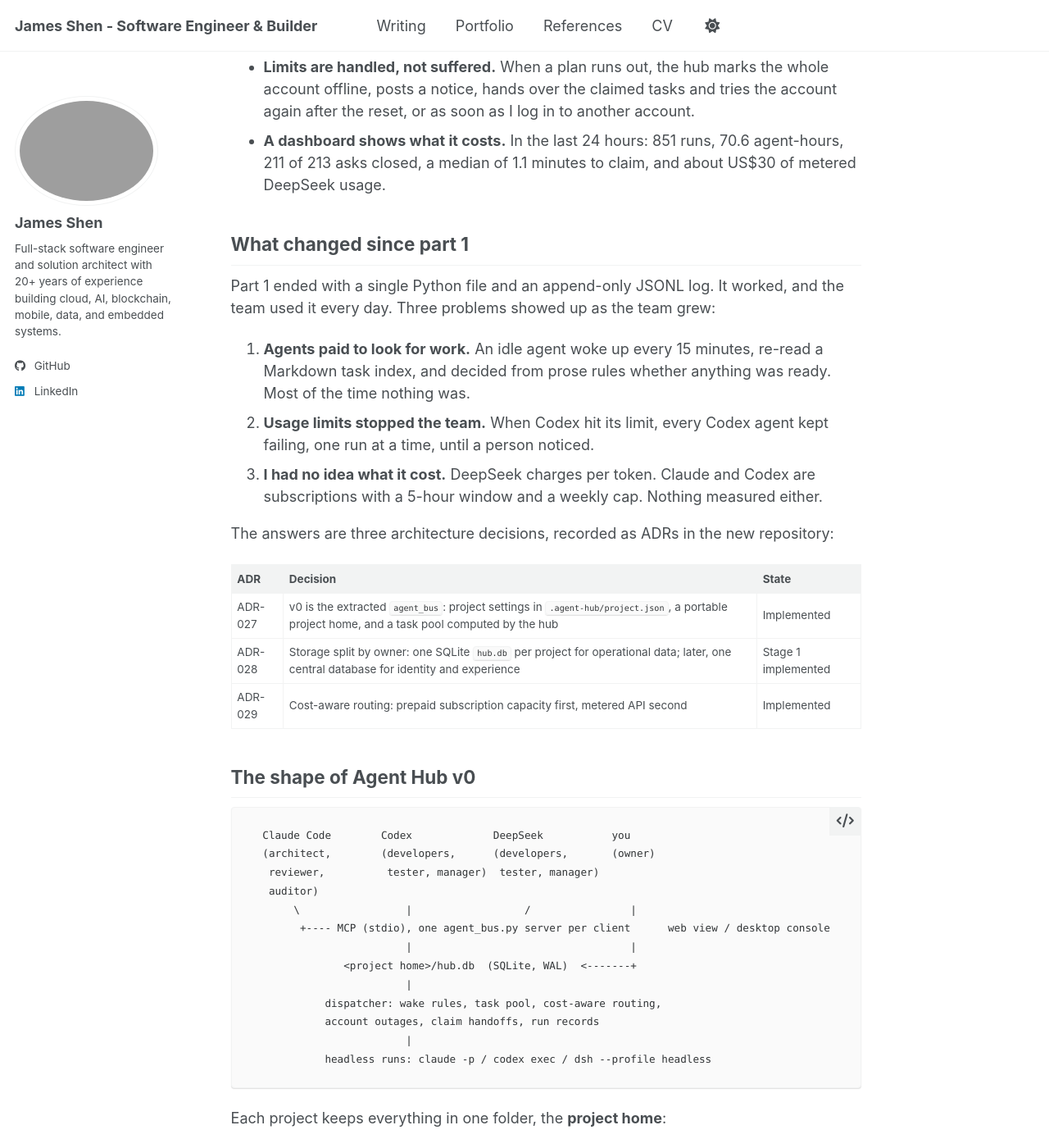
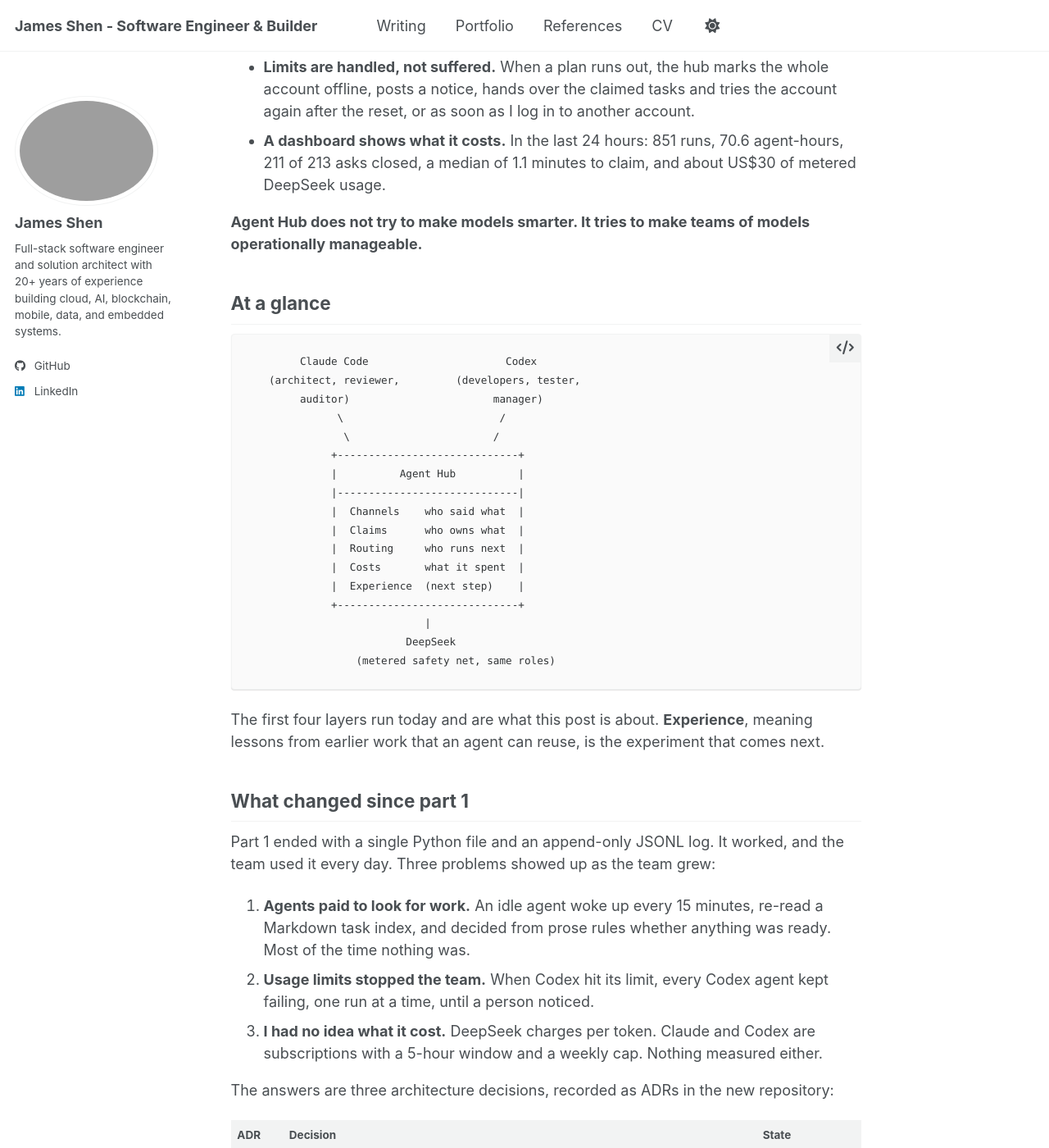
Before and after one commit to guidebee/guidebee.github.io, a Jekyll site: the page built from _posts/2026-11-10-agent-hub-v0-coordination-hub-for-ai-coding-agents.md, in a window 1280 px wide and 1400 px high, scrolled down 1235 px. Shown: the whole window at 82% size. Built offline with Jekyll 4.4.1, drawn with Linux system fonts in a browser that asks for light colours; a script bundle is joined from its source files by our own code; library files that are not in the unit come from our copies; some of the changed text lies outside the part shown.

Commit message:
Post #47: one-line summary, at-a-glance diagram, honest scope note
From review feedback: state what Agent Hub is for in one line after the
TL;DR, add a skimmable diagram (Claude, Codex and DeepSeek around the
channels, claims, routing, costs and next-step experience layers), and
say near the conclusion that the numbers show coordination, not better
software outcomes.

Co-Authored-By: Claude Opus 5.5 <noreply@anthropic.com>

````diff
--- a/_posts/2026-11-10-agent-hub-v0-coordination-hub-for-ai-coding-agents.md
+++ b/_posts/2026-11-10-agent-hub-v0-coordination-hub-for-ai-coding-agents.md
@@ -41,6 +41,33 @@ when I let that team run on its own for a day, and what I had to build to trust
   in to another account.
 - **A dashboard shows what it costs.** In the last 24 hours: 851 runs, 70.6 agent-hours, 211 of 213 asks
   closed, a median of 1.1 minutes to claim, and about US$30 of metered DeepSeek usage.
+
+**Agent Hub does not try to make models smarter. It tries to make teams of models operationally manageable.**
+
+## At a glance
+
+```
+        Claude Code                      Codex
+   (architect, reviewer,         (developers, tester,
+        auditor)                       manager)
+              \                         /
+               \                       /
+             +-----------------------------+
+             |          Agent Hub          |
+             |-----------------------------|
+             |  Channels    who said what  |
+             |  Claims      who owns what  |
+             |  Routing     who runs next  |
+             |  Costs       what it spent  |
+             |  Experience  (next step)    |
+             +-----------------------------+
+                            |
+                         DeepSeek
+                 (metered safety net, same roles)
+```
+
+The first four layers run today and are what this post is about. **Experience**, meaning lessons from earlier
+work that an agent can reuse, is the experiment that comes next.
 
 ## What changed since part 1
 
@@ -341,6 +368,12 @@ cannot lose a message, a task pool the hub computes, routing that spends prepaid
 running out of it, and a dashboard that says what all of it costs. The surprise was how much measuring
 mattered. The dashboard was meant to show performance; it also found the waste and two bugs.
 
+These numbers prove coordination at scale, not better software outcomes. Fast claims and closed asks show the
+team runs; they do not show the code is better than one careful agent would write. The coordination,
+routing, storage and observability layers are now real and useful. So the open question is no longer "can
+agent teams run?" but "can validated experience make those teams measurably better?" That is the next
+experiment.
+
 ---
 
 ## Related Posts
````
